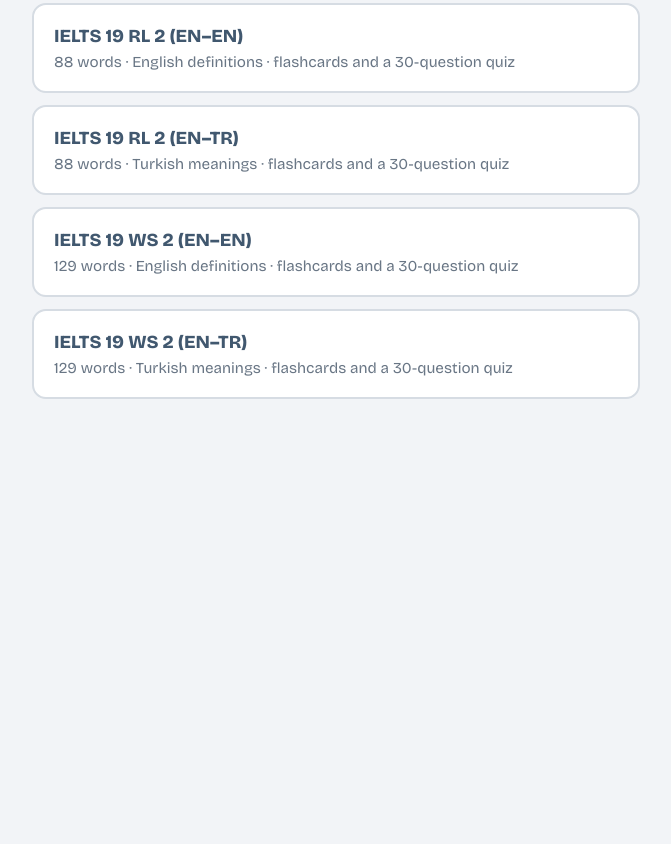
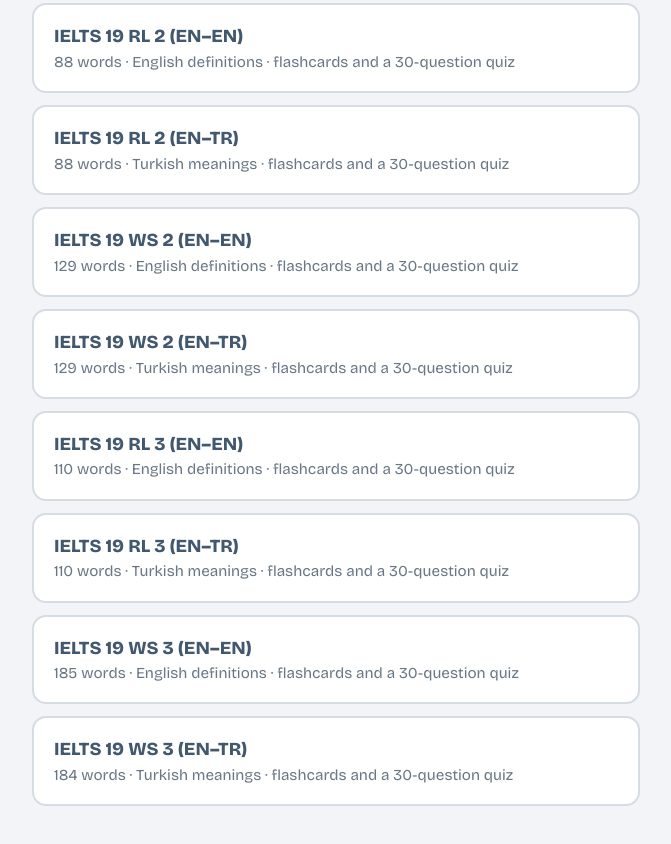
Before and after one commit to memrealtinbas/academicenglish, a plain HTML site: page ielts/index.html in a window 1280 px wide. Shown: the part 581-1425 px from the top of the page, without its empty margins (304-975 px from the left). Before the commit the page ends 1036 px from the top, so only its background shows below. Drawn offline with nearby package versions, Linux system fonts and the light colour scheme.

Commit message:
Update index.html

```diff
--- a/ielts/index.html
+++ b/ielts/index.html
@@ -74,6 +74,26 @@ h1{font-size:2rem;font-weight:800;margin:0 0 6px}
 <span>129 words · Turkish meanings · flashcards and a 30-question quiz</span>
 </a>
 
+<a class="item" href="19-rl-3/">
+<b>IELTS 19 RL 3 (EN–EN)</b>
+<span>110 words · English definitions · flashcards and a 30-question quiz</span>
+</a>
+
+<a class="item" href="19-rl-3-en-tr/">
+<b>IELTS 19 RL 3 (EN–TR)</b>
+<span>110 words · Turkish meanings · flashcards and a 30-question quiz</span>
+</a>
+
+<a class="item" href="19-ws-3/">
+<b>IELTS 19 WS 3 (EN–EN)</b>
+<span>185 words · English definitions · flashcards and a 30-question quiz</span>
+</a>
+
+<a class="item" href="19-ws-3-en-tr/">
+<b>IELTS 19 WS 3 (EN–TR)</b>
+<span>184 words · Turkish meanings · flashcards and a 30-question quiz</span>
+</a>
+
 <!-- TO ADD A NEW QUIZ: copy the 4 lines above (from <a ...> to </a>), paste them
      right below this comment, then change the folder name in href="..." and the two texts. -->
 
```
